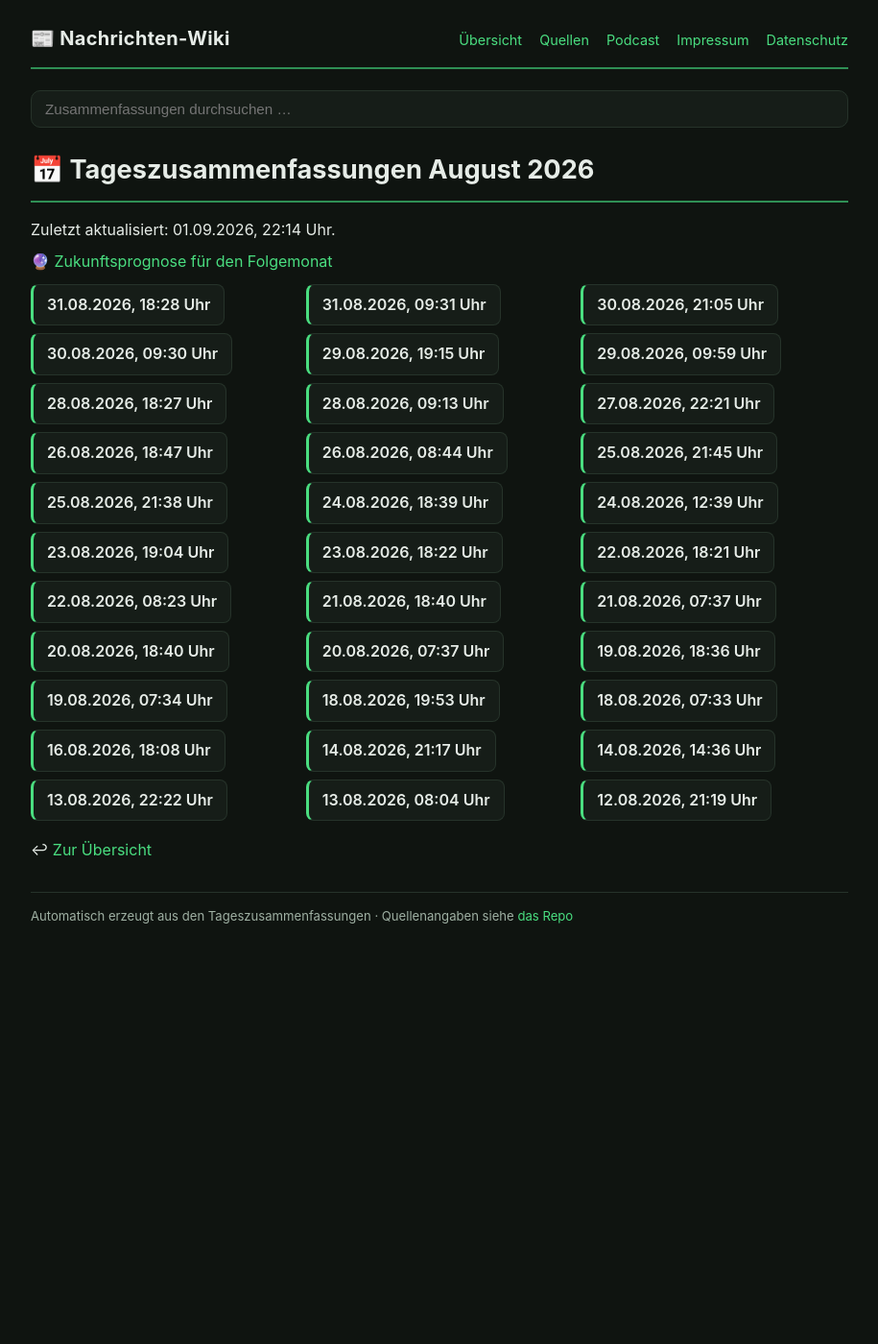
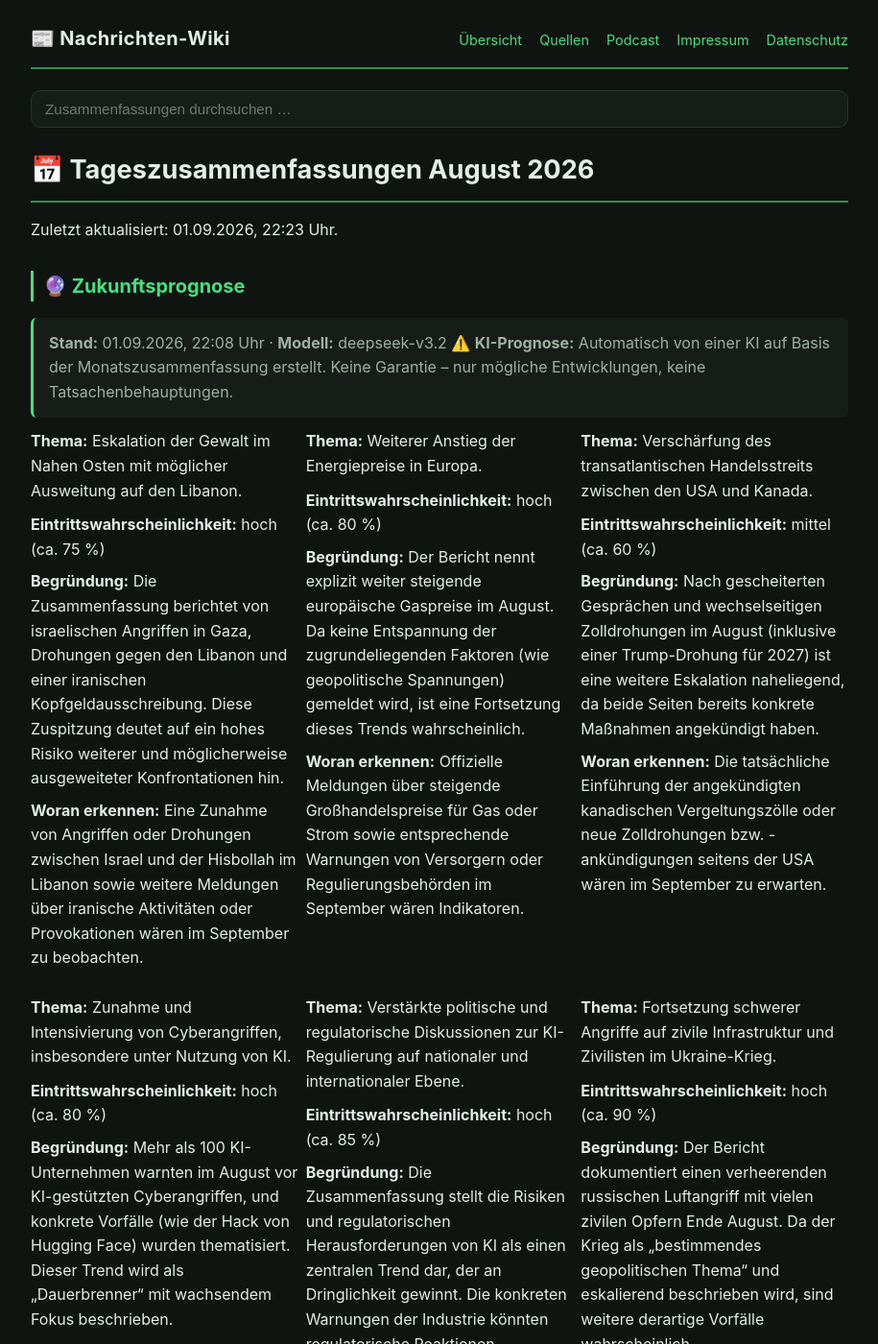
Before and after one commit to Ubuntu51/news-wiki, a Jekyll site: the page built from 2026/08/index.md, in a window 1280 px wide and 1400 px high. Shown: the whole window at 96% size, without its empty margins (182-1097 px from the left). Built offline with Jekyll 4.4.1, drawn with Linux system fonts in a browser that asks for light colours; some of the changed text lies outside the part shown.

Commit message:
Zukunftsprognose direkt im August-Monats-Tab einbetten

```diff
--- a/2026/08/index.md
+++ b/2026/08/index.md
@@ -6,9 +6,47 @@ body_class: archive
 
 # 📅 Tageszusammenfassungen August 2026
 
-Zuletzt aktualisiert: 01.09.2026, 22:14 Uhr.
+Zuletzt aktualisiert: 01.09.2026, 22:23 Uhr.
 
-🔮 [Zukunftsprognose für den Folgemonat](ausblick.html)
+## 🔮 Zukunftsprognose
+
+> **Stand:** 01.09.2026, 22:08 Uhr · **Modell:** deepseek-v3.2
+> ⚠️ **KI-Prognose:** Automatisch von einer KI auf Basis der Monatszusammenfassung erstellt. Keine Garantie – nur mögliche Entwicklungen, keine Tatsachenbehauptungen.
+
+- **Thema:** Eskalation der Gewalt im Nahen Osten mit möglicher Ausweitung auf den Libanon.
+  - **Eintrittswahrscheinlichkeit:** hoch (ca. 75 %)
+  - **Begründung:** Die Zusammenfassung berichtet von israelischen Angriffen in Gaza, Drohungen gegen den Libanon und einer iranischen Kopfgeldausschreibung. Diese Zuspitzung deutet auf ein hohes Risiko weiterer und möglicherweise ausgeweiteter Konfrontationen hin.
+  - **Woran erkennen:** Eine Zunahme von Angriffen oder Drohungen zwischen Israel und der Hisbollah im Libanon sowie weitere Meldungen über iranische Aktivitäten oder Provokationen wären im September zu beobachten.
+
+- **Thema:** Weiterer Anstieg der Energiepreise in Europa.
+  - **Eintrittswahrscheinlichkeit:** hoch (ca. 80 %)
+  - **Begründung:** Der Bericht nennt explizit weiter steigende europäische Gaspreise im August. Da keine Entspannung der zugrundeliegenden Faktoren (wie geopolitische Spannungen) gemeldet wird, ist eine Fortsetzung dieses Trends wahrscheinlich.
+  - **Woran erkennen:** Offizielle Meldungen über steigende Großhandelspreise für Gas oder Strom sowie entsprechende Warnungen von Versorgern oder Regulierungsbehörden im September wären Indikatoren.
+
+- **Thema:** Verschärfung des transatlantischen Handelsstreits zwischen den USA und Kanada.
+  - **Eintrittswahrscheinlichkeit:** mittel (ca. 60 %)
+  - **Begründung:** Nach gescheiterten Gesprächen und wechselseitigen Zolldrohungen im August (inklusive einer Trump-Drohung für 2027) ist eine weitere Eskalation naheliegend, da beide Seiten bereits konkrete Maßnahmen angekündigt haben.
+  - **Woran erkennen:** Die tatsächliche Einführung der angekündigten kanadischen Vergeltungszölle oder neue Zolldrohungen bzw. -ankündigungen seitens der USA wären im September zu erwarten.
+
+- **Thema:** Zunahme und Intensivierung von Cyberangriffen, insbesondere unter Nutzung von KI.
+  - **Eintrittswahrscheinlichkeit:** hoch (ca. 80 %)
+  - **Begründung:** Mehr als 100 KI-Unternehmen warnten im August vor KI-gestützten Cyberangriffen, und konkrete Vorfälle (wie der Hack von Hugging Face) wurden thematisiert. Dieser Trend wird als „Dauerbrenner“ mit wachsendem Fokus beschrieben.
+  - **Woran erkennen:** Meldungen über neue, komplexe Ransomware-Angriffe (wie der auf Berlin) oder Berichte von Sicherheitsfirmen, die den Einsatz von KI bei Cyberattacken nachweisen, wären im September Indizien.
+
+- **Thema:** Verstärkte politische und regulatorische Diskussionen zur KI-Regulierung auf nationaler und internationaler Ebene.
+  - **Eintrittswahrscheinlichkeit:** hoch (ca. 85 %)
+  - **Begründung:** Die Zusammenfassung stellt die Risiken und regulatorischen Herausforderungen von KI als einen zentralen Trend dar, der an Dringlichkeit gewinnt. Die konkreten Warnungen der Industrie könnten regulatorische Reaktionen beschleunigen.
+  - **Woran erkennen:** Ankündigungen von Gesetzesinitiativen, öffentlichen Anhörungen oder Gipfeltreffen zum Thema KI-Sicherheit und -Regulierung durch Regierungen oder internationale Gremien im September.
+
+- **Thema:** Fortsetzung schwerer Angriffe auf zivile Infrastruktur und Zivilisten im Ukraine-Krieg.
+  - **Eintrittswahrscheinlichkeit:** hoch (ca. 90 %)
+  - **Begründung:** Der Bericht dokumentiert einen verheerenden russischen Luftangriff mit vielen zivilen Opfern Ende August. Da der Krieg als „bestimmendes geopolitischen Thema“ und eskalierend beschrieben wird, sind weitere derartige Vorfälle wahrscheinlich.
+  - **Woran erkennen:** Ukrainische oder internationale Berichte über weitere Raketen- oder Drohnenangriffe auf zivile Ziele wie Dörfer, Städte oder kritische Infrastruktur (ohne unmittelbare militärische Ziele) im September.
+
+- **Thema:** Ausweitung von Strafverfolgungs- und Vergleichsverfahren gegen Tech-Konzerne, insbesondere im Bereich Nutzerschutz.
+  - **Eintrittswahrscheinlichkeit:** mittel (ca. 55 %)
+  - **Begründung:** Der milliardenschwere Vergleich von Meta im August wegen mutmaßlicher Social-Media-Sucht bei Minderjährigen könnte als Präzedenzfall für ähnliche Klagen oder Untersuchungen gegen andere Plattformen dienen.
+  - **Woran erkennen:** Ankündigungen neuer regulatorischer Untersuchungen, Klagen oder Vergleichsgespräche gegen weitere große Social-Media- oder Tech-Unternehmen in den USA oder Europa im September.
 
 - [31.08.2026, 18:28 Uhr](2026-08-31_18-28.html)
 - [31.08.2026, 09:31 Uhr](2026-08-31_09-31.html)
```
